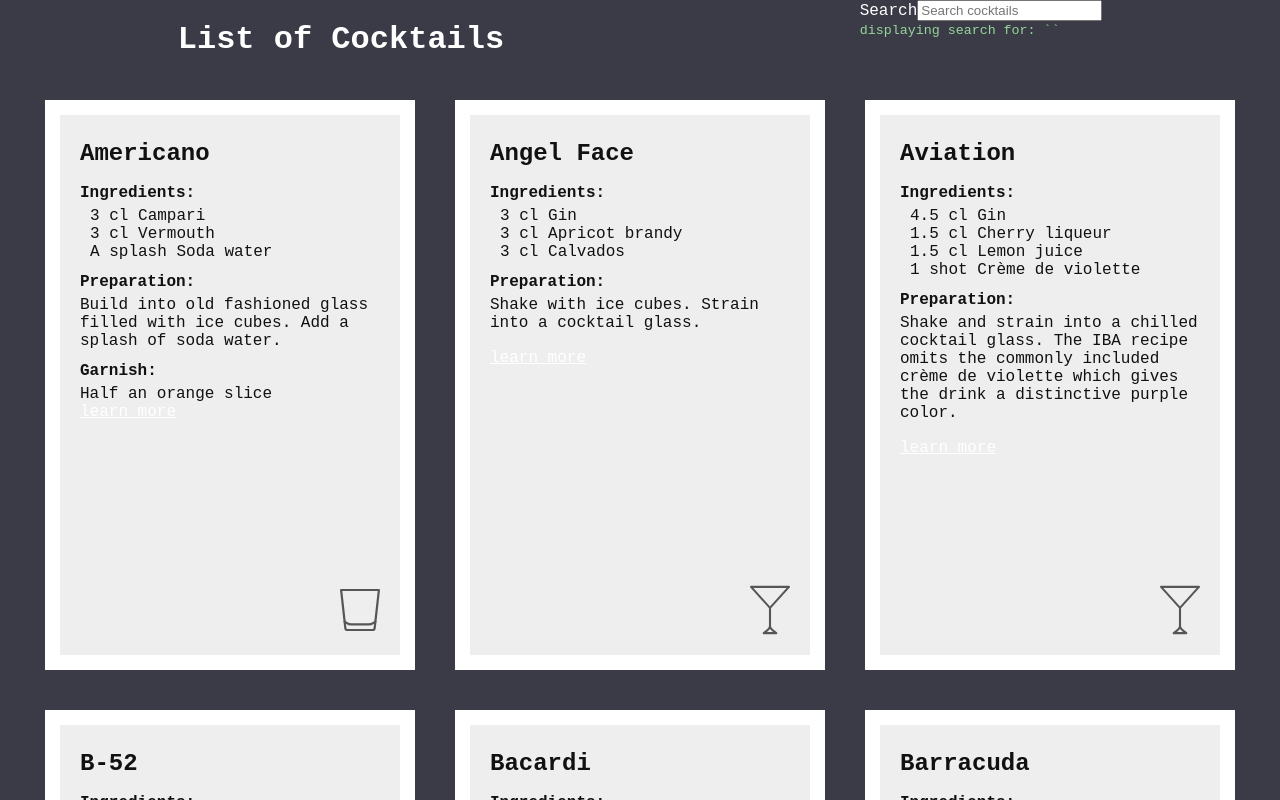
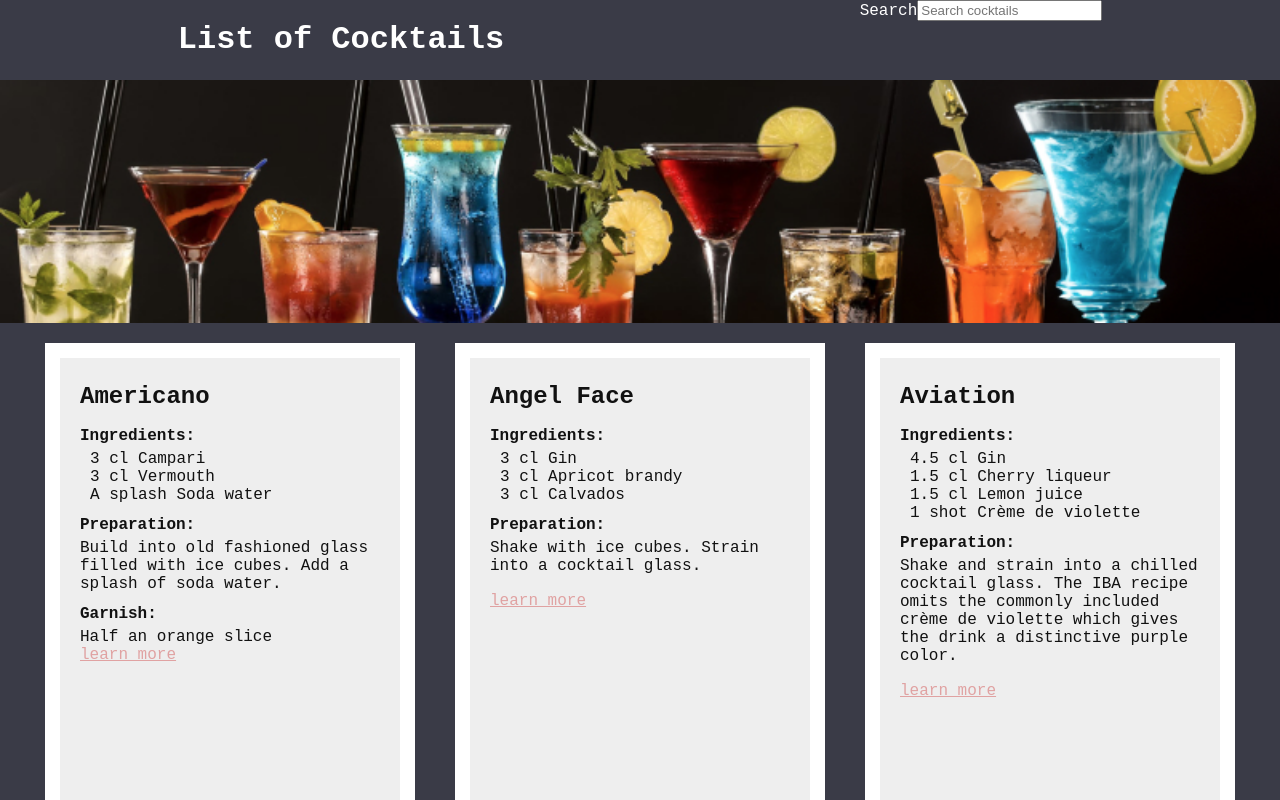
Before and after one commit to isabelchua/cocktail-project, a React (Vite) app: page / in a window 1280 px wide. Shown: the top 800 px of the page. Built offline with nearby package versions, Linux system fonts and the light colour scheme.

Commit message:
layout cleanup

```diff
--- a/src/App.css
+++ b/src/App.css
@@ -106,7 +106,7 @@ li ul li {
 }
 
 a {
-	color: #FFF;
+	color: #e0a2a2;
 	text-decoration: underline;
 }
 
--- a/src/App.jsx
+++ b/src/App.jsx
@@ -1,11 +1,7 @@
 import "./App.css";
-import CocktailList from "./components/CocktailList";
-
 import { cocktailData } from "./data/cocktailData";
 import { BrowserRouter as Router, Route, Routes } from "react-router-dom";
 import CocktailPage from "./pages/CocktailPage";
-// import banner from "./assets/img/banner.jpg";
-// import Header from "./components/Header";
 import Home from "./pages/Home";
 
 function App() {
--- a/src/components/Header.jsx
+++ b/src/components/Header.jsx
@@ -17,7 +17,11 @@ function Header({ onSearch }) {
 			</h1>
 			<div>
 				<Search onSearch={handleSearch} />
-				<small>displaying search for: `{searchTerm}`</small>
+				<small>
+					{searchTerm && "displaying search for: " + searchTerm}
+				</small>
+				<br></br>
+				<small>{searchTerm && "results found"}</small>
 			</div>
 		</div>
 	);
--- a/src/components/Layout.jsx
+++ b/src/components/Layout.jsx
@@ -1,5 +1,3 @@
-import Header from "./Header";
-
 const Layout = ({ children }) => {
 	return (
 		<div>
--- a/src/pages/CocktailPage.jsx
+++ b/src/pages/CocktailPage.jsx
@@ -1,6 +1,8 @@
 import { useParams } from "react-router-dom";
 import { Link } from "react-router-dom";
 import { useState, useEffect } from "react";
+import Header from "../components/Header";
+import Layout from "../components/Layout";
 
 const CocktailPage = ({ cocktails }) => {
 	const { name } = useParams();
@@ -22,7 +24,7 @@ const CocktailPage = ({ cocktails }) => {
 				console.error("Error fetching data:", error);
 			}
 		};
-		fetchData();
+		// fetchData();
 	}, [cocktail.name]);
 
 	if (!cocktail) {
@@ -30,6 +32,8 @@ const CocktailPage = ({ cocktails }) => {
 	}
 
 	return (
+		<Layout>
+			<Header />
 			<div className="cocktail-page">
 				<div className="cocktail-details">
 					<h2>{cocktail.name}</h2>
@@ -84,6 +88,7 @@ const CocktailPage = ({ cocktails }) => {
 
 				<Link to={`/`}>Back to cocktail list</Link>
 			</div>
+		</Layout>
 	);
 };
 
--- a/src/pages/Home.jsx
+++ b/src/pages/Home.jsx
@@ -3,6 +3,7 @@ import CocktailList from "../components/CocktailList";
 import Header from "../components/Header";
 import Layout from "./../components/Layout";
 import { cocktailData } from "../data/cocktailData";
+import banner from "../assets/img/banner.jpg";
 
 function Home() {
 	const [searchTerm, setSearchTerm] = useState("");
@@ -14,6 +15,9 @@ function Home() {
 	return (
 		<Layout>
 			<Header onSearch={handleSearch} />
+			<div className="banner">
+				<img src={banner} />
+			</div>
 			<CocktailList searchTerm={searchTerm} cocktails={cocktailData} />
 		</Layout>
 	);
```
Also changed, not shown: src/components/Banner.jsx (added). Lines whose indentation alone changed are shown as unchanged.
